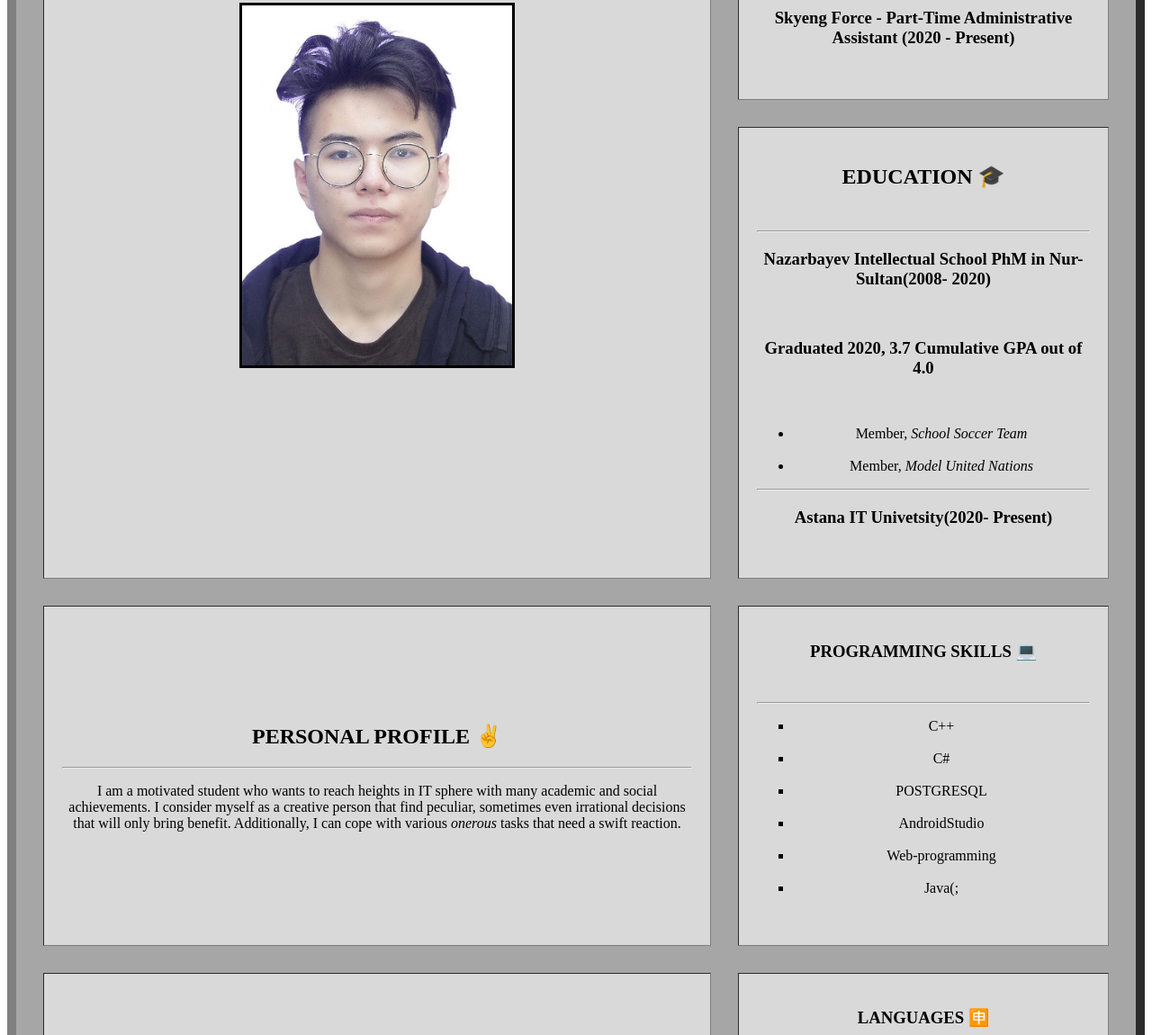
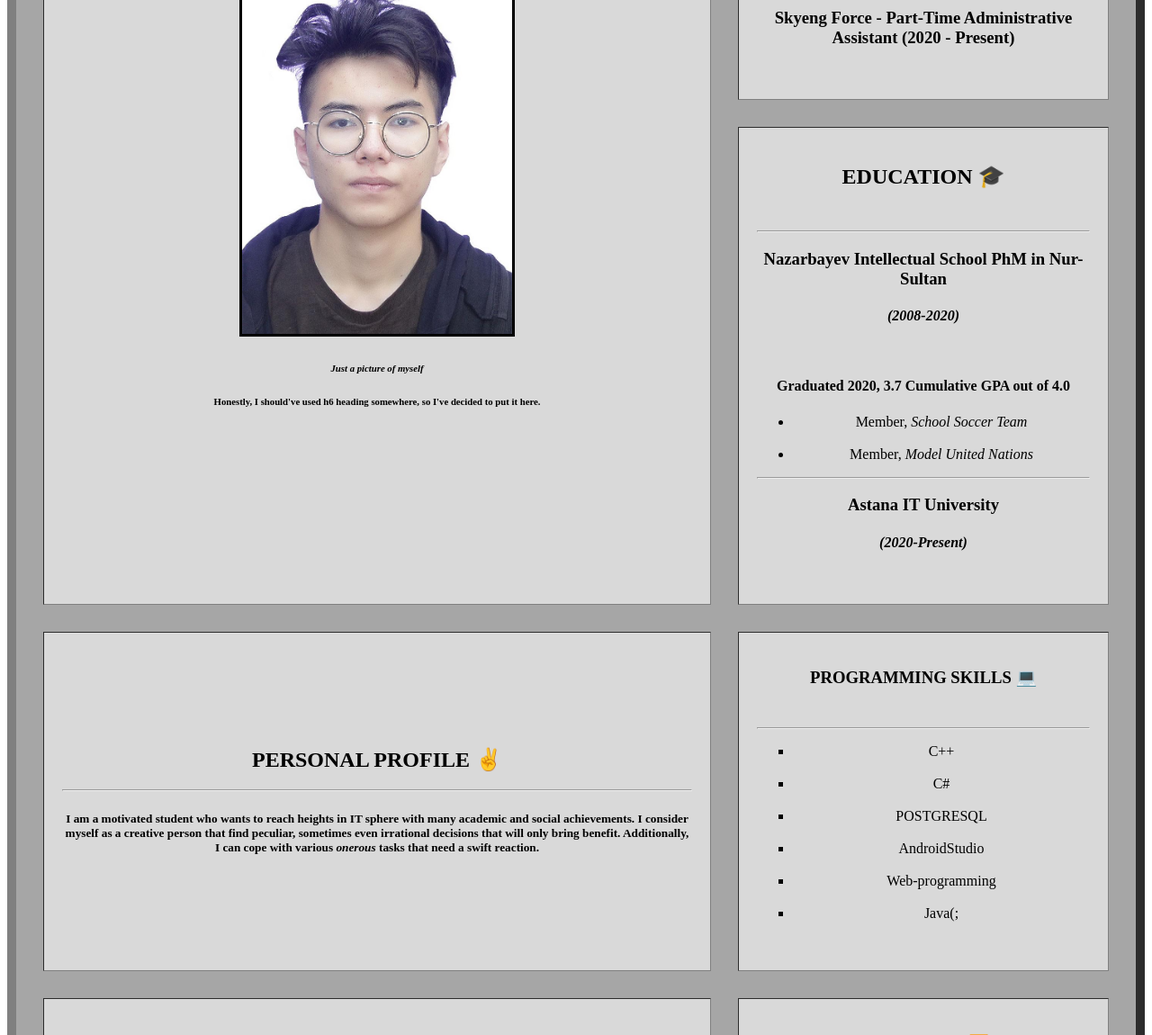
Before and after one commit to doommankaz/cvduman, a plain HTML site: page index.html in a window 1280 px wide. Shown: the part 439-1589 px from the top of the page at 90% size. Drawn offline with Linux system fonts and the light colour scheme.

Commit message:
Update index.html

```diff
--- a/index.html
+++ b/index.html
@@ -12,6 +12,8 @@
     <h1><strong>Duman Otarbayev</strong></h1><br>
     <h2>Student</h2>
     <img src="assets/pic.jpeg" alt="" height="400" width="300"; border = "3">
+    <h6><em>Just a picture of myself</em></h6>
+    <h6>Honestly, I should've used h6 heading somewhere, so I've decided to put it here.</h6>
   </td>
   <td align = "center"; bgcolor = "#d9d9d9">
     <h2><strong>WORK BACKGROUND &#128209</strong></h2><br><hr>
@@ -32,16 +34,16 @@ Present)</h3><br>
 
   <td align = "center"; bgcolor = "#d9d9d9">
     <h2><strong>EDUCATION &#127891</strong></h2><br><hr>
-    <h3><strong>Nazarbayev Intellectual School PhM in Nur-Sultan(2008-
-2020)</strong></h3><br>
-    <h3>Graduated 2020, 3.7 Cumulative GPA out of 4.0</h3><br>
+    <h3><strong>Nazarbayev Intellectual School PhM in Nur-Sultan <br></strong></h3>
+    <h4><em>(2008-2020)</em></h4><br>
+    <h4>Graduated 2020, 3.7 Cumulative GPA out of 4.0</h4>
     <ul>
       <li>Member, <em>School Soccer Team</em></li><br>
       <li>Member, <em>Model United Nations</em></li>
     </ul><hr>
 
-    <h3><strong>Astana IT Univetsity(2020-
-Present)</strong></h3><br>
+    <h3><strong>Astana IT University</strong></h3>
+     <h4><em>(2020-Present)</em></h4><br>
   </td>
 
 </tr>
@@ -50,14 +52,12 @@ Present)</strong></h3><br>
 
   <td align = "center"; bgcolor = "#d9d9d9">
     <h2><strong>PERSONAL PROFILE &#9996</strong></h2><hr>
-    <p>
-      I am a motivated student who wants to reach heights in
+    <h5><p>I am a motivated student who wants to reach heights in
 IT sphere with many academic and social achievements. I
 consider myself as a creative person that find peculiar,
 sometimes even irrational decisions that will only bring
 benefit. Additionally, I can cope with various <em>onerous</em> tasks
-that need a swift reaction.
-    </p>
+that need a swift reaction.</p></h5>
   </td>
 
   <td align = "center"; bgcolor = "#d9d9d9">
```
